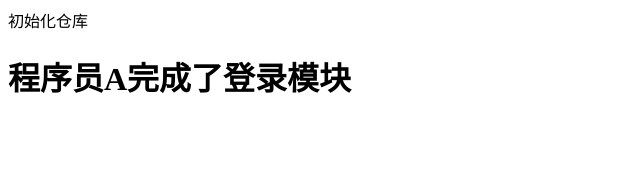
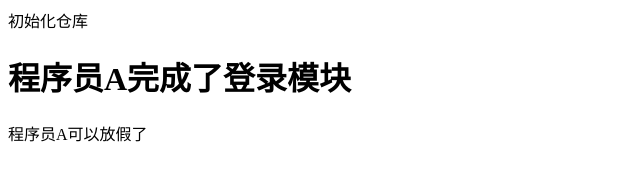
Before and after one commit to eizo2200/hehe, a plain HTML site: page index.html in a window 1280 px wide. Shown: the whole page, without its empty margins (0-640 px from the left). Drawn offline with Linux system fonts and the light colour scheme.

Commit message:
Update index.html

```diff
--- a/index.html
+++ b/index.html
@@ -9,5 +9,6 @@
 <body>
    初始化仓库
    <h1>程序员A完成了登录模块</h1>
+    <p>程序员A可以放假了</p>
 </body>
 </html>
```
